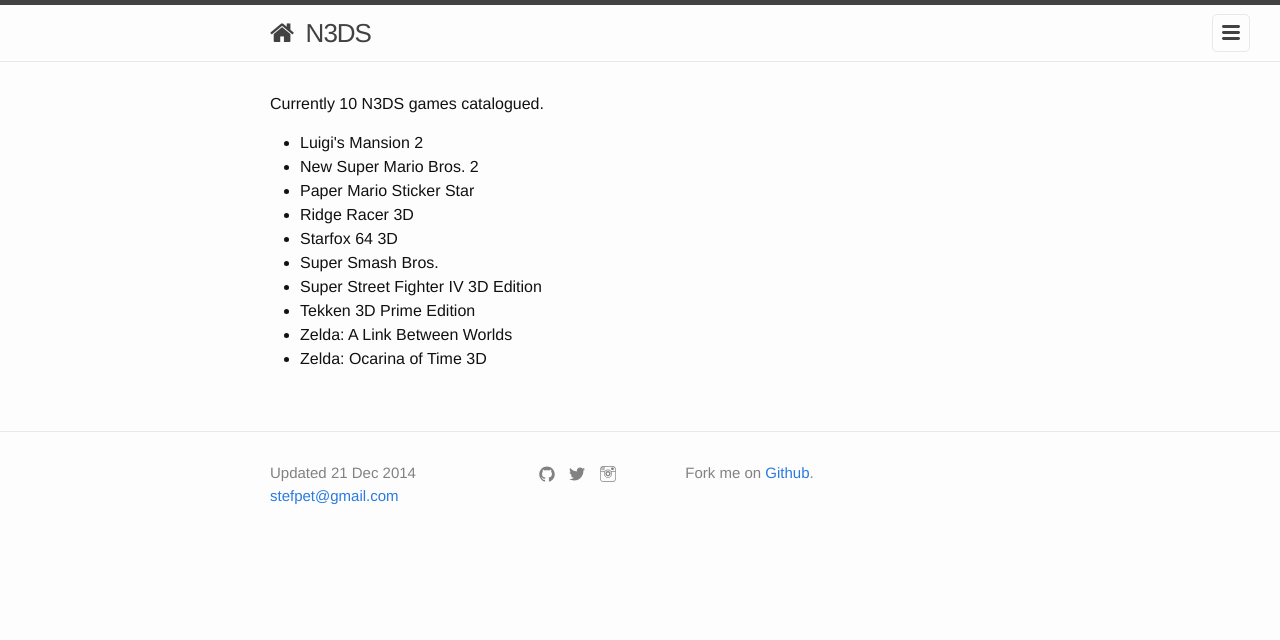
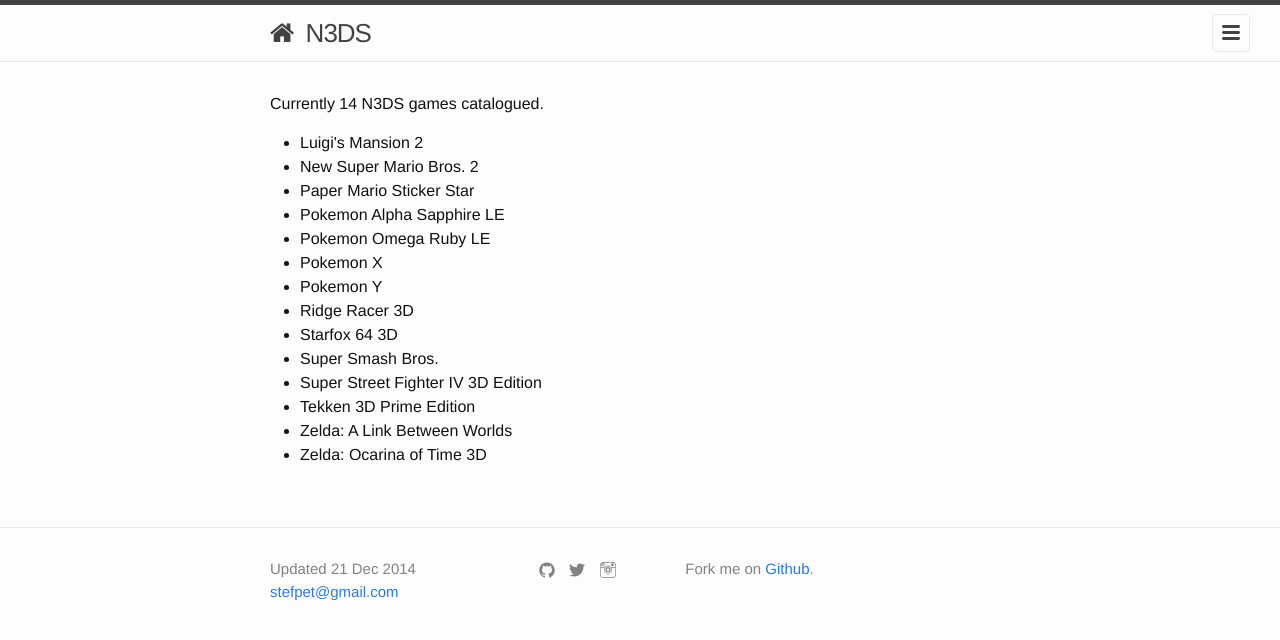
Before and after one commit to stpe/games, a Jekyll site: the page built from platforms/n3ds.md, in a window 1280 px wide. Shown: the top 640 px of the page. Built offline with Jekyll 4.4.1, drawn with Linux system fonts in a browser that asks for light colours; nearby versions of some CDN libraries.

Commit message:
Pokemon Alpha/Omega + X/Y

```diff
--- a/_data/games.json
+++ b/_data/games.json
@@ -1602,6 +1602,22 @@
     "title": "Paper Mario Sticker Star",
     "platform": "N3DS",
     "code": "TSA-CTR-AG5P-SWD"
+  },
+  {
+    "title": "Pokemon Alpha Sapphire LE",
+    "platform": "N3DS"
+  },
+  {
+    "title": "Pokemon Omega Ruby LE",
+    "platform": "N3DS"
+  },
+  {
+    "title": "Pokemon X",
+    "platform": "N3DS"
+  },
+  {
+    "title": "Pokemon Y",
+    "platform": "N3DS"
   },
   {
     "title": "Ridge Racer 3D",
```
